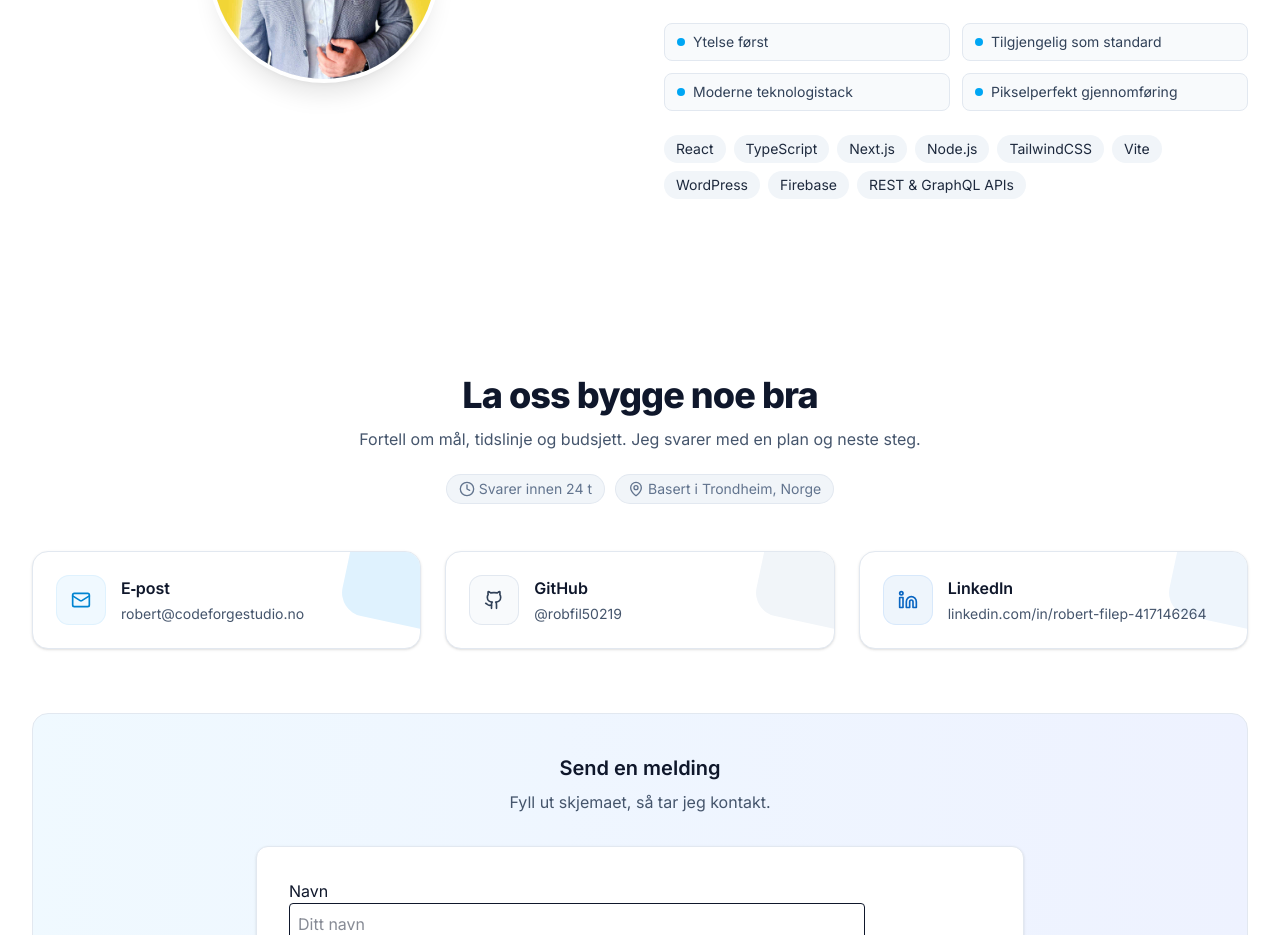
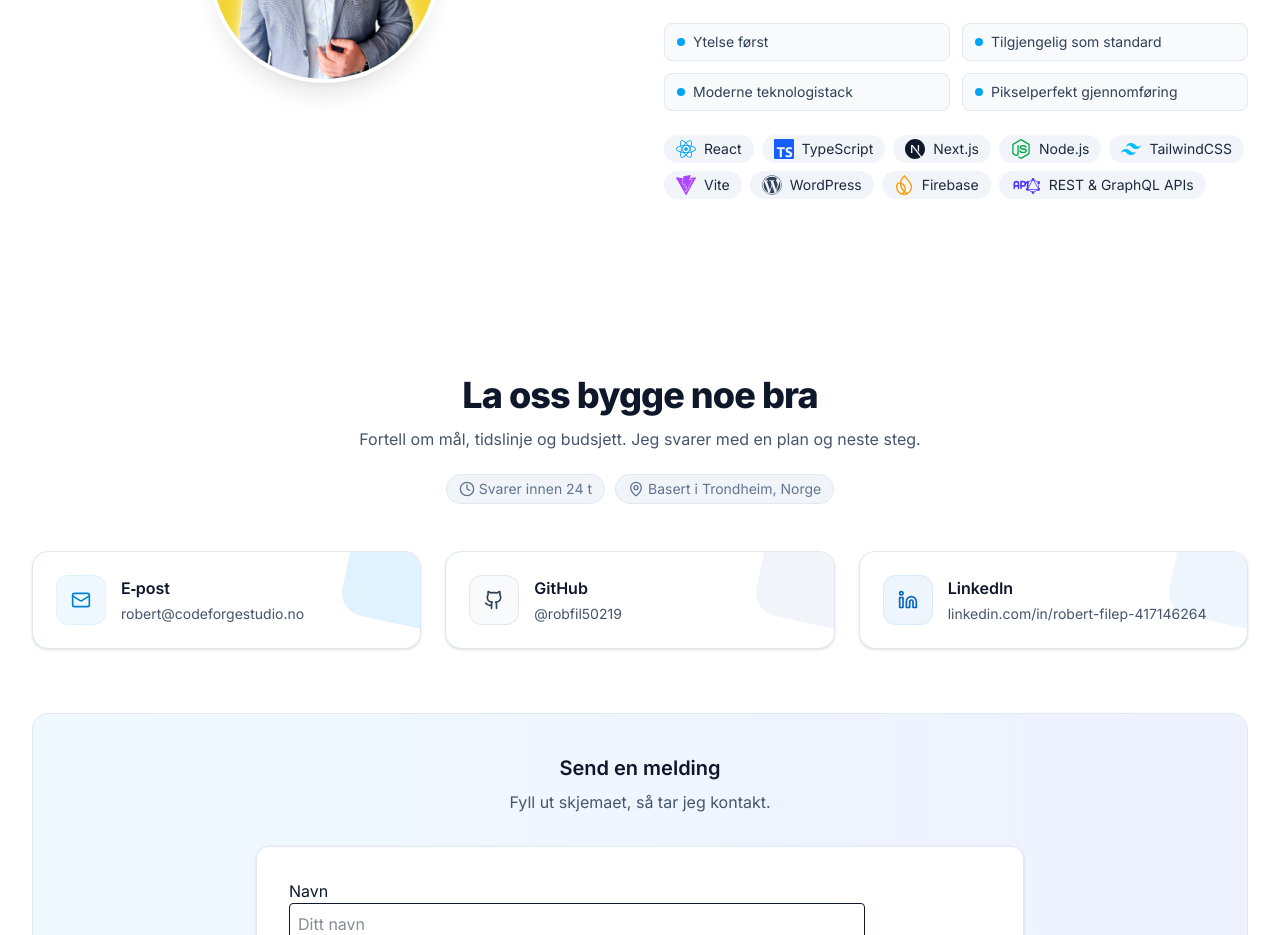
Before and after one commit to robfil50219/codeforge-site, a React (Vite) app: page / in a window 1280 px wide. Shown: the part 2860-3795 px from the top of the page. Built offline with nearby package versions, Linux system fonts and the light colour scheme.

Commit message:
Add react-icons dependency and implement tech icons in About component

```diff
--- a/package.json
+++ b/package.json
@@ -21,6 +21,7 @@
     "react": "^19.1.1",
     "react-dom": "^19.1.1",
     "react-i18next": "^15.6.1",
+    "react-icons": "^5.5.0",
     "react-router-dom": "^7.8.1",
     "tailwindcss": "^4.1.11"
   },
--- a/src/components/About.tsx
+++ b/src/components/About.tsx
@@ -1,12 +1,57 @@
 // src/components/About.tsx
+import { type JSX } from "react";
 import { useTranslation } from "react-i18next";
 import profileImg from "../assets/profile.jpg";
+
+// Icons
+import { FaReact, FaNodeJs, FaWordpress } from "react-icons/fa";
+import {
+  SiTypescript,
+  SiNextdotjs,
+  SiTailwindcss,
+  SiVite,
+  SiFirebase,
+  SiGraphql,
+} from "react-icons/si";
+import { TbApi } from "react-icons/tb";
 
 export default function About() {
   const { t } = useTranslation();
 
   const highlights = t("about.highlights", { returnObjects: true }) as string[];
   const tech = t("about.tech", { returnObjects: true }) as string[];
+
+  // Map i18n labels -> icons (match exactly the strings you have in i18n)
+  const techIcons: Record<string, JSX.Element> = {
+    React: <FaReact className="h-5 w-5" />,
+    TypeScript: <SiTypescript className="h-5 w-5" />,
+    "Next.js": <SiNextdotjs className="h-5 w-5" />,
+    "Node.js": <FaNodeJs className="h-5 w-5" />,
+    TailwindCSS: <SiTailwindcss className="h-5 w-5" />,
+    Vite: <SiVite className="h-5 w-5" />,
+    WordPress: <FaWordpress className="h-5 w-5" />,
+    Firebase: <SiFirebase className="h-5 w-5" />,
+    // Special combined label → show REST + GraphQL together
+    "REST & GraphQL APIs": (
+      <span className="flex -space-x-1.5 items-center">
+        <TbApi className="h-5 w-5" />
+        <SiGraphql className="h-4 w-4 translate-y-[1px]" />
+      </span>
+    ),
+  };
+
+  // Optional color accents per tech (kept subtle)
+  const techColor: Record<string, string> = {
+    React: "text-sky-500",
+    TypeScript: "text-blue-600",
+    "Next.js": "text-slate-900",
+    "Node.js": "text-green-600",
+    TailwindCSS: "text-sky-400",
+    Vite: "text-purple-500",
+    WordPress: "text-slate-700",
+    Firebase: "text-amber-500",
+    "REST & GraphQL APIs": "text-indigo-600",
+  };
 
   return (
     <section id="about" className="scroll-mt-24 bg-white py-16 sm:py-24">
@@ -49,16 +94,26 @@ export default function About() {
               ))}
             </ul>
 
-            {/* Tech chips */}
+            {/* Tech chips with icons */}
             <div className="mt-6 flex flex-wrap gap-2">
-              {tech.map((tItem) => (
-                <span
-                  key={tItem}
-                  className="rounded-full bg-slate-100 px-3 py-1 text-sm text-slate-800"
-                >
-                  {tItem}
-                </span>
-              ))}
+              {tech.map((label) => {
+                const icon = techIcons[label];
+                const color = techColor[label] ?? "text-slate-700";
+                return (
+                  <span
+                    key={label}
+                    className="inline-flex items-center gap-2 rounded-full bg-slate-100 px-3 py-1 text-sm text-slate-800"
+                    title={label}
+                  >
+                    {icon ? (
+                      <span className={color}>{icon}</span>
+                    ) : (
+                      <span className="inline-block h-2 w-2 rounded-full bg-slate-400" />
+                    )}
+                    <span>{label}</span>
+                  </span>
+                );
+              })}
             </div>
           </div>
         </div>
```
Also changed, not shown: 1 other file (tests, documents, lock files or other folders).
